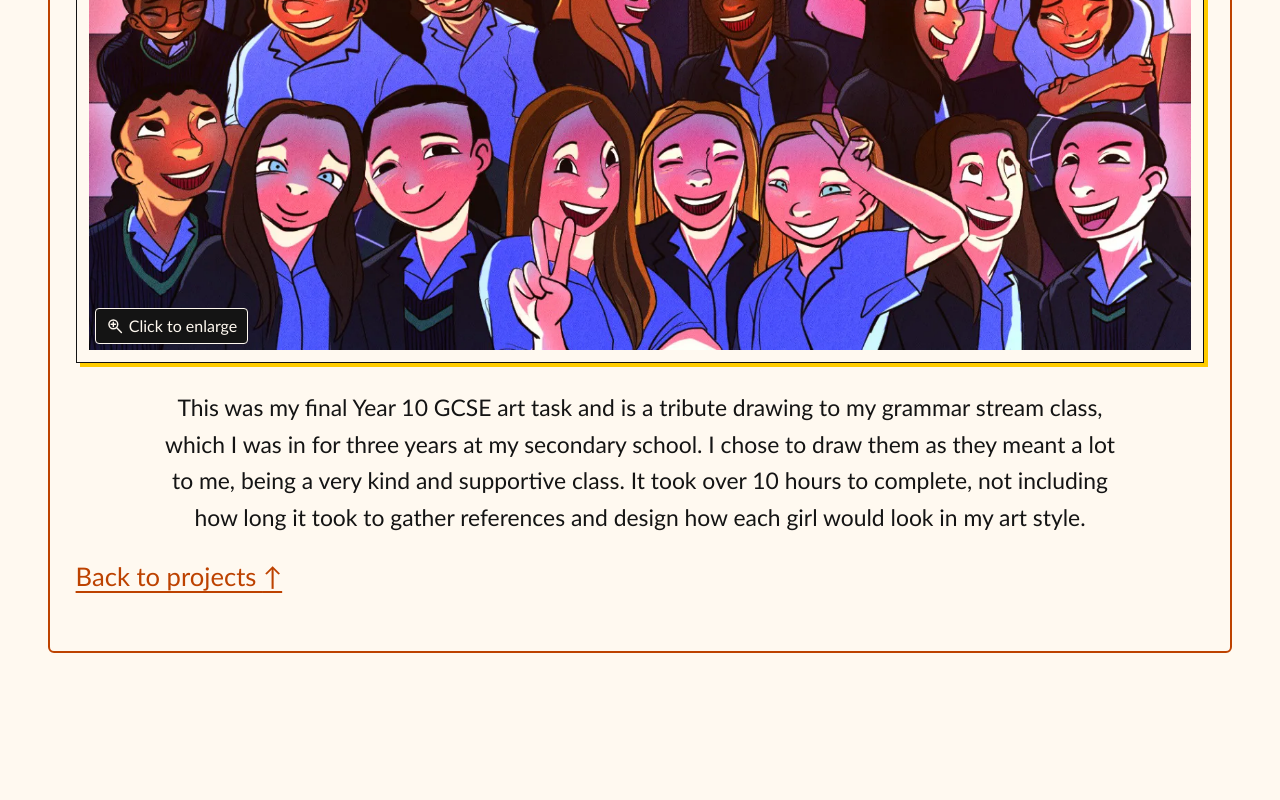
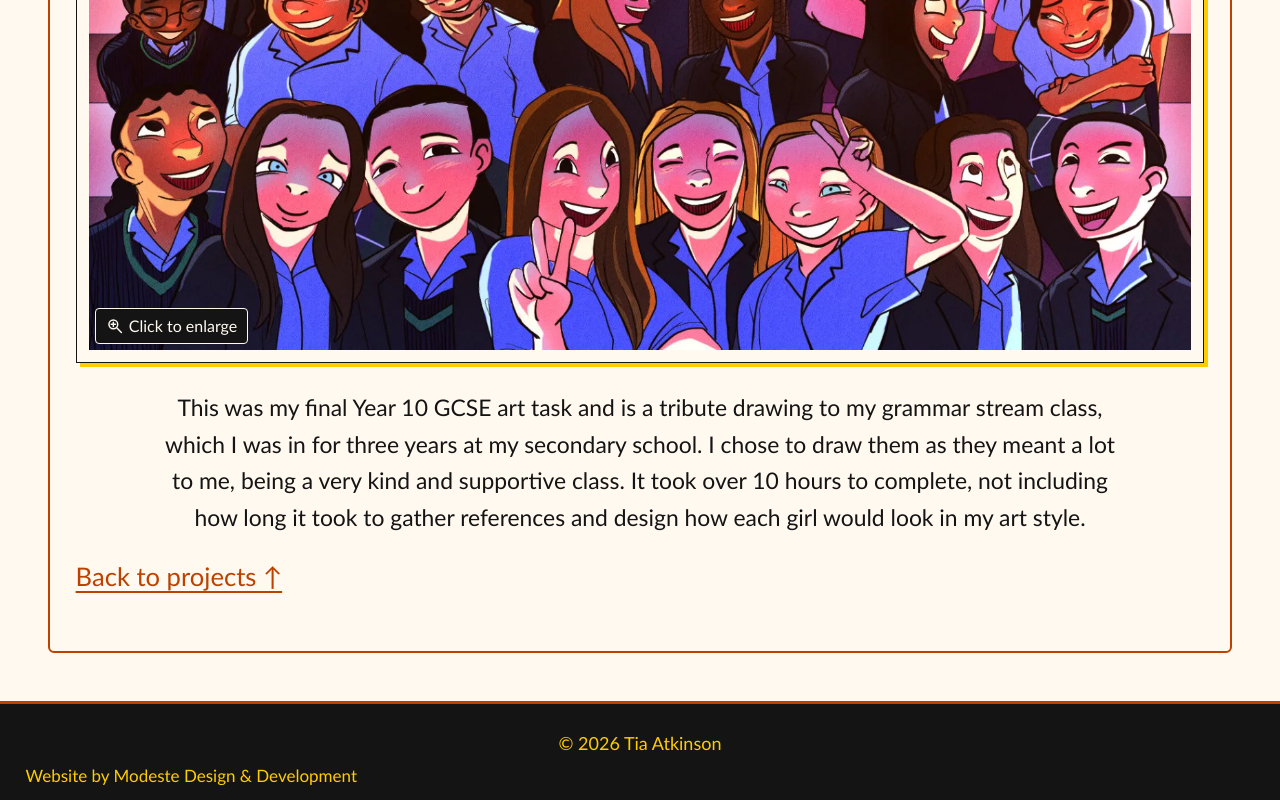
Before and after one commit to SamAtkinsonModeste/tia-atkinson-portfolio, a plain HTML site: page index.html in a window 1280 px wide. Shown: the part 5501-6301 px from the top of the page. Before the commit the page ends 6202 px from the top, so only its background shows below. Drawn offline with nearby package versions, Linux system fonts and the light colour scheme; a web font is replaced by a local one.

Commit message:
Complete responsive portfolio footer

```diff
--- a/css/styles.css
+++ b/css/styles.css
@@ -58,6 +58,31 @@ h6 {
   color: var(--color-background);
   font-size: clamp(1rem, 2vw, 1.375rem);
   line-height: 1.5;
+}
+
+/* Portfolio footer */
+.portfolio-footer {
+  display: grid;
+  gap: 0.375rem;
+  padding: clamp(1.5rem, 2vw, 2.5rem) clamp(1rem, 2vw, 3rem) 0.75rem;
+  border-top: 3px solid var(--color-accent);
+  background-color: var(--color-text);
+  color: var(--color-primary);
+  line-height: 1.5;
+}
+
+.portfolio-footer > p {
+  margin: 0;
+}
+
+.portfolio-footer__copyright {
+  font-size: 1rem;
+  text-align: center;
+}
+
+.portfolio-footer__credit {
+  font-size: 0.875rem;
+  text-align: center;
 }
 
 /* Clip only the decorative layers so keyboard outlines remain visible. */
@@ -380,6 +405,15 @@ h6 {
 
 /* Responsive artwork sizing and typography at shared breakpoints. */
 @media (min-width: 768px) {
+  .portfolio-footer__copyright {
+    font-size: 1.0625rem;
+  }
+
+  .portfolio-footer__credit {
+    font-size: 1rem;
+    text-align: left;
+  }
+
   .art-project--portrait-pair {
     max-width: 640px;
   }
@@ -425,6 +459,16 @@ h6 {
 
   .portfolio-tabs__tab {
     font-size: 1.125rem;
+  }
+}
+
+@media (min-width: 1024px) {
+  .portfolio-footer__copyright {
+    font-size: 1.125rem;
+  }
+
+  .portfolio-footer__credit {
+    font-size: 1.0625rem;
   }
 }
 
@@ -477,6 +521,14 @@ h6 {
 }
 
 @media (min-width: 1920px) {
+  .portfolio-footer__copyright {
+    font-size: 26px;
+  }
+
+  .portfolio-footer__credit {
+    font-size: 25px;
+  }
+
   .project-description {
     max-width: 95ch;
   }
--- a/index.html
+++ b/index.html
@@ -219,7 +219,10 @@
       </div>
     </div>
   </main>
-  <footer></footer>
+  <footer class="portfolio-footer">
+    <p class="portfolio-footer__copyright">© 2026 Tia Atkinson</p>
+    <p class="portfolio-footer__credit">Website by Modeste Design &amp; Development</p>
+  </footer>
 
   <!-- One shared modal for the complete artwork and film collection. -->
   <div class="modal portfolio-lightbox" id="portfolio-lightbox" tabindex="-1" aria-labelledby="lightbox-title" aria-hidden="true">
```
